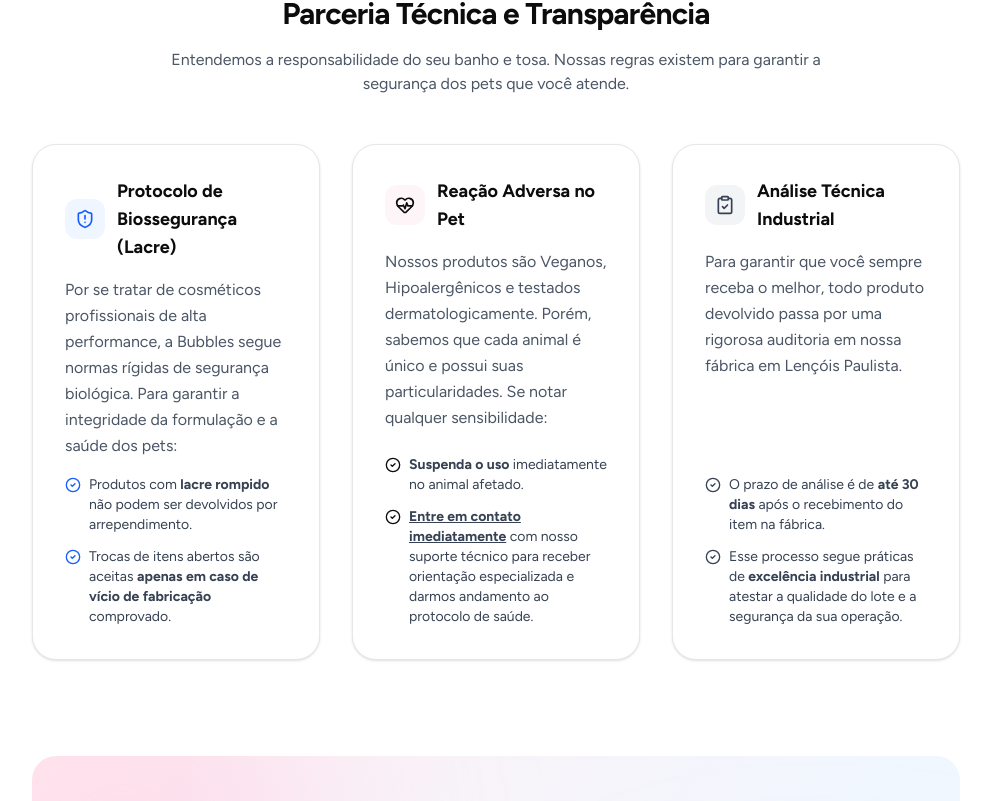
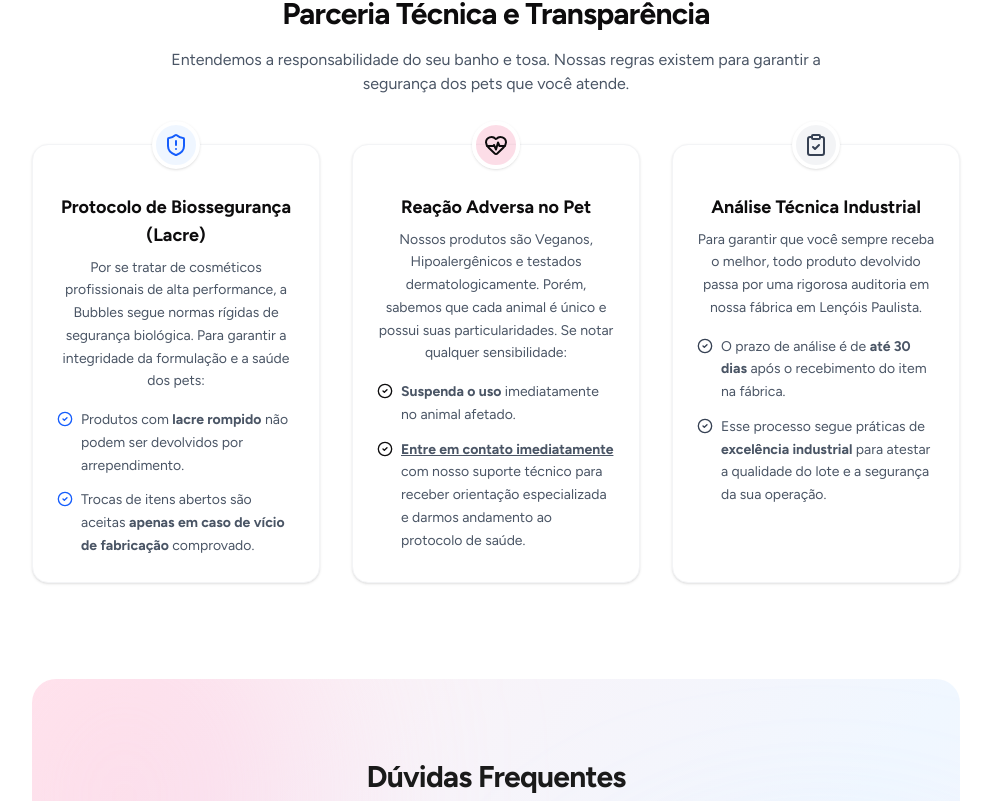
Before and after one commit to xavierxavier1995/bubbles, a Next.js app: page /politica-de-troca-e-devolucoes in a window 1280 px wide. Shown: the part 1399-2200 px from the top of the page, without its empty margins (144-1135 px from the left). Built offline with nearby package versions, Linux system fonts and the light colour scheme.

Commit message:
refactor: Update UI colors and link styles
This commit updates the primary accent color from `#F4CDD4` to `#F48FB1` across various pages and components to align with brand guidelines. It also enhances link styles for better readability and consistency.

```diff
--- a/app/politica-de-troca-e-devolucoes/page.tsx
+++ b/app/politica-de-troca-e-devolucoes/page.tsx
@@ -167,7 +167,7 @@ export default function ReturnPolicy() {
                     E-mail (
                     <a
                       href="mailto:ajuda@bubbles.com.br"
-                      className="text-[#F4CDD4] hover:underline font-medium"
+                      className="text-inherit underline hover:text-[#F48FB1] transition-colors font-medium"
                     >
                       ajuda@bubbles.com.br
                     </a>
@@ -176,7 +176,7 @@ export default function ReturnPolicy() {
                       href="https://wa.me/5514997646454"
                       target="_blank"
                       rel="noopener noreferrer"
-                      className="text-[#F4CDD4] hover:underline font-medium"
+                      className="text-inherit underline hover:text-[#F48FB1] transition-colors font-medium"
                     >
                       (14) 99764-6454
                     </a>
@@ -218,7 +218,7 @@ export default function ReturnPolicy() {
                   href="https://wa.me/5514997646454?text=Ol%C3%A1%2C%20preciso%20de%20suporte%20t%C3%A9cnico%20Bubbles"
                   target="_blank"
                   rel="noopener noreferrer"
-                  className="text-[#F4CDD4] hover:underline font-medium"
+                  className="text-inherit underline hover:text-[#F48FB1] transition-colors font-medium"
                 >
                   entre em contato aqui
                 </a>
@@ -242,21 +242,18 @@ export default function ReturnPolicy() {
 
           <div className="grid md:grid-cols-3 gap-8">
             {/* Protocolo de Biossegurança */}
-            <div className="bg-white border border-gray-200 rounded-3xl p-8 shadow-sm hover:shadow-md transition-shadow flex flex-col h-full">
-              <div className="flex items-center gap-3 mb-4">
-                <div className="w-10 h-10 bg-blue-50 rounded-xl flex items-center justify-center text-blue-600 shrink-0">
-                  <ShieldAlert className="w-5 h-5" />
+            <div className="bg-white border border-gray-100 rounded-2xl p-6 pt-12 shadow-sm relative flex flex-col items-center text-center">
+              <div className="absolute -top-6 left-1/2 -translate-x-1/2 w-12 h-12 rounded-full bg-blue-50 flex items-center justify-center border-4 border-white shadow-sm">
+                <ShieldAlert className="w-6 h-6 text-blue-600" />
               </div>
-                <h3 className="text-lg font-bold">
-                  Protocolo de Biossegurança (Lacre)
-                </h3>
-              </div>
-              <p className="text-gray-600 mb-4 leading-relaxed flex-grow">
+              <h3 className="text-lg font-bold mb-2">Protocolo de Biossegurança (Lacre)</h3>
+              <div className="text-sm text-gray-600 leading-relaxed">
+                <p className="mb-4">
                   Por se tratar de cosméticos profissionais de alta performance, a
                   Bubbles segue normas rígidas de segurança biológica. Para
                   garantir a integridade da formulação e a saúde dos pets:
                 </p>
-              <ul className="space-y-3 text-sm text-gray-700">
+                <ul className="space-y-3 text-left">
                   <li className="flex items-start gap-2">
                     <CheckCircle2 className="w-4 h-4 text-blue-600 mt-0.5 shrink-0" />
                     <span>
@@ -274,21 +271,21 @@ export default function ReturnPolicy() {
                   </li>
                 </ul>
               </div>
+            </div>
 
             {/* Reação Adversa */}
-            <div className="bg-white border border-gray-200 rounded-3xl p-8 shadow-sm hover:shadow-md transition-shadow flex flex-col h-full">
-              <div className="flex items-center gap-3 mb-4">
-                <div className="w-10 h-10 bg-[#F4CDD4]/20 rounded-xl flex items-center justify-center text-[#0D0C0D] shrink-0">
-                  <HeartPulse className="w-5 h-5" />
+            <div className="bg-white border border-gray-100 rounded-2xl p-6 pt-12 shadow-sm relative flex flex-col items-center text-center">
+              <div className="absolute -top-6 left-1/2 -translate-x-1/2 w-12 h-12 rounded-full bg-[#F48FB1]/30 flex items-center justify-center border-4 border-white shadow-sm">
+                <HeartPulse className="w-6 h-6 text-[#0D0C0D]" />
               </div>
-                <h3 className="text-lg font-bold">Reação Adversa no Pet</h3>
-              </div>
-              <p className="text-gray-600 mb-4 leading-relaxed flex-grow">
+              <h3 className="text-lg font-bold mb-2">Reação Adversa no Pet</h3>
+              <div className="text-sm text-gray-600 leading-relaxed">
+                <p className="mb-4">
                   Nossos produtos são Veganos, Hipoalergênicos e testados
                   dermatologicamente. Porém, sabemos que cada animal é único e
                   possui suas particularidades. Se notar qualquer sensibilidade:
                 </p>
-              <ul className="space-y-3 text-sm text-gray-700">
+                <ul className="space-y-3 text-left">
                   <li className="flex items-start gap-2">
                     <CheckCircle2 className="w-4 h-4 text-[#0D0C0D] mt-0.5 shrink-0" />
                     <span>
@@ -313,23 +310,21 @@ export default function ReturnPolicy() {
                   </li>
                 </ul>
               </div>
+            </div>
 
             {/* Análise Técnica */}
-            <div className="bg-white border border-gray-200 rounded-3xl p-8 shadow-sm hover:shadow-md transition-shadow flex flex-col h-full">
-              <div className="flex items-center gap-3 mb-4">
-                <div className="w-10 h-10 bg-gray-100 rounded-xl flex items-center justify-center text-gray-700 shrink-0">
-                  <ClipboardCheck className="w-5 h-5" />
+            <div className="bg-white border border-gray-100 rounded-2xl p-6 pt-12 shadow-sm relative flex flex-col items-center text-center">
+              <div className="absolute -top-6 left-1/2 -translate-x-1/2 w-12 h-12 rounded-full bg-gray-100 flex items-center justify-center border-4 border-white shadow-sm">
+                <ClipboardCheck className="w-6 h-6 text-gray-700" />
               </div>
-                <h3 className="text-lg font-bold">
-                  Análise Técnica Industrial
-                </h3>
-              </div>
-              <p className="text-gray-600 mb-4 leading-relaxed flex-grow">
+              <h3 className="text-lg font-bold mb-2">Análise Técnica Industrial</h3>
+              <div className="text-sm text-gray-600 leading-relaxed">
+                <p className="mb-4">
                   Para garantir que você sempre receba o melhor, todo produto
                   devolvido passa por uma rigorosa auditoria em nossa fábrica em
                   Lençóis Paulista.
                 </p>
-              <ul className="space-y-3 text-sm text-gray-700">
+                <ul className="space-y-3 text-left">
                   <li className="flex items-start gap-2">
                     <CheckCircle2 className="w-4 h-4 text-gray-700 mt-0.5 shrink-0" />
                     <span>
@@ -346,6 +341,7 @@ export default function ReturnPolicy() {
                     </span>
                   </li>
                 </ul>
+              </div>
             </div>
           </div>
         </section>
@@ -410,7 +406,7 @@ export default function ReturnPolicy() {
                 Direcionar para suporte técnico humanizado via{" "}
                 <a
                   href="mailto:ajuda@bubbles.com.br"
-                  className="text-[#F4CDD4] hover:underline font-medium"
+                  className="text-inherit underline hover:text-[#F48FB1] transition-colors font-medium"
                 >
                   ajuda@bubbles.com.br
                 </a>{" "}
@@ -571,7 +567,7 @@ export default function ReturnPolicy() {
                   href="https://wa.me/5514997646454?text=Ol%C3%A1%2C%20preciso%20de%20suporte%20t%C3%A9cnico%20Bubbles"
                   target="_blank"
                   rel="noopener noreferrer"
-                  className="text-[#F4CDD4] hover:underline font-medium"
+                  className="text-inherit underline hover:text-[#F48FB1] transition-colors font-medium"
                 >
                   WhatsApp de suporte
                 </a>{" "}
--- a/app/suporte/data.tsx
+++ b/app/suporte/data.tsx
@@ -141,7 +141,7 @@ export const faqData = [
         answer: (
           <>
             Direcionar para{' '}
-            <a href="https://wa.me/5514997646454" target="_blank" rel="noopener noreferrer" className="text-[#F4CDD4] hover:underline font-medium">
+            <a href="https://wa.me/5514997646454" target="_blank" rel="noopener noreferrer" className="text-inherit underline hover:text-[#F48FB1] transition-colors font-medium">
               suporte
             </a>{' '}
             técnico humanizado via ajuda@bubbles.com.br ou pelo nosso WhatsApp (14) 99764-6454.
@@ -172,7 +172,7 @@ export const faqData = [
               Trocas
             </a>{' '}
             por insatisfação com o resultado técnico devem ser precedidas de uma consultoria com nosso{' '}
-            <a href="https://wa.me/5514997646454" target="_blank" rel="noopener noreferrer" className="text-[#F4CDD4] hover:underline font-medium">
+            <a href="https://wa.me/5514997646454" target="_blank" rel="noopener noreferrer" className="text-inherit underline hover:text-[#F48FB1] transition-colors font-medium">
               suporte
             </a>{' '}
             humanizado pelo WhatsApp (14) 99764-6454. Muitas vezes, um simples ajuste na{' '}
@@ -189,7 +189,7 @@ export const faqData = [
         answer: (
           <>
             Compras realizadas em eventos seguem o canal de{' '}
-            <a href="https://wa.me/5514997646454" target="_blank" rel="noopener noreferrer" className="text-[#F4CDD4] hover:underline font-medium">
+            <a href="https://wa.me/5514997646454" target="_blank" rel="noopener noreferrer" className="text-inherit underline hover:text-[#F48FB1] transition-colors font-medium">
               suporte
             </a>{' '}
             técnico humanizado direto do evento pelo WhatsApp (14) 99764-6454, não o fluxo do e-commerce. Entre em contato através do nosso WhatsApp de suporte apresentando o comprovante de compra emitido no stand oficial.
@@ -259,11 +259,11 @@ export const faqData = [
         answer: (
           <>
             Entre em contato pelo número{' '}
-            <a href="https://wa.me/5514996312932" target="_blank" rel="noopener noreferrer" className="text-[#F4CDD4] hover:underline font-medium">
+            <a href="https://wa.me/5514996312932" target="_blank" rel="noopener noreferrer" className="text-inherit underline hover:text-[#F48FB1] transition-colors font-medium">
               14 99631-2932
             </a>{' '}
             para receber todo o{' '}
-            <a href="https://wa.me/5514997646454" target="_blank" rel="noopener noreferrer" className="text-[#F4CDD4] hover:underline font-medium">
+            <a href="https://wa.me/5514997646454" target="_blank" rel="noopener noreferrer" className="text-inherit underline hover:text-[#F48FB1] transition-colors font-medium">
               suporte
             </a>{' '}
             necessário.
--- a/components/SupportBanner.tsx
+++ b/components/SupportBanner.tsx
@@ -5,7 +5,7 @@ export default function SupportBanner({ pageName }: { pageName: string }) {
   const whatsappLink = `https://wa.me/5514996312932?text=${whatsappMessage}`;
 
   return (
-    <div className="w-full bg-[#F4CDD4] py-12 px-6 mt-16">
+    <div className="w-full bg-[#F4CDD4] py-12 px-6 mt-16 rounded-3xl">
       <div className="max-w-4xl mx-auto flex flex-col md:flex-row items-center justify-between gap-6 text-center md:text-left">
         <div className="flex flex-col md:flex-row items-center gap-5">
           <div className="bg-white w-16 h-16 rounded-full flex items-center justify-center shadow-sm shrink-0">
```
Also changed, not shown: app/diluicao/page.tsx (+19 -25 lines), app/faq/FAQClient.tsx (+8 -8 lines), app/politica-de-frete-e-entrega/page.tsx (+22 -30 lines). Lines whose indentation alone changed are shown as unchanged.
